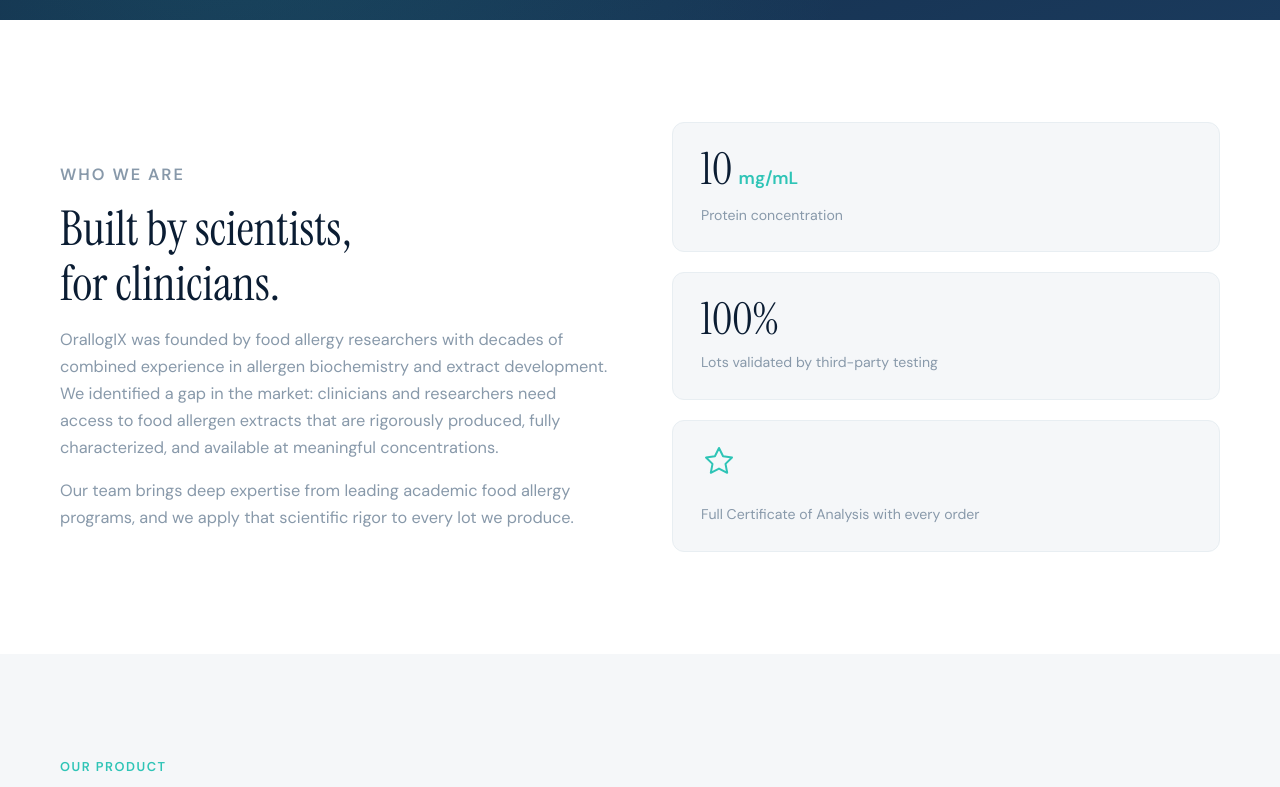
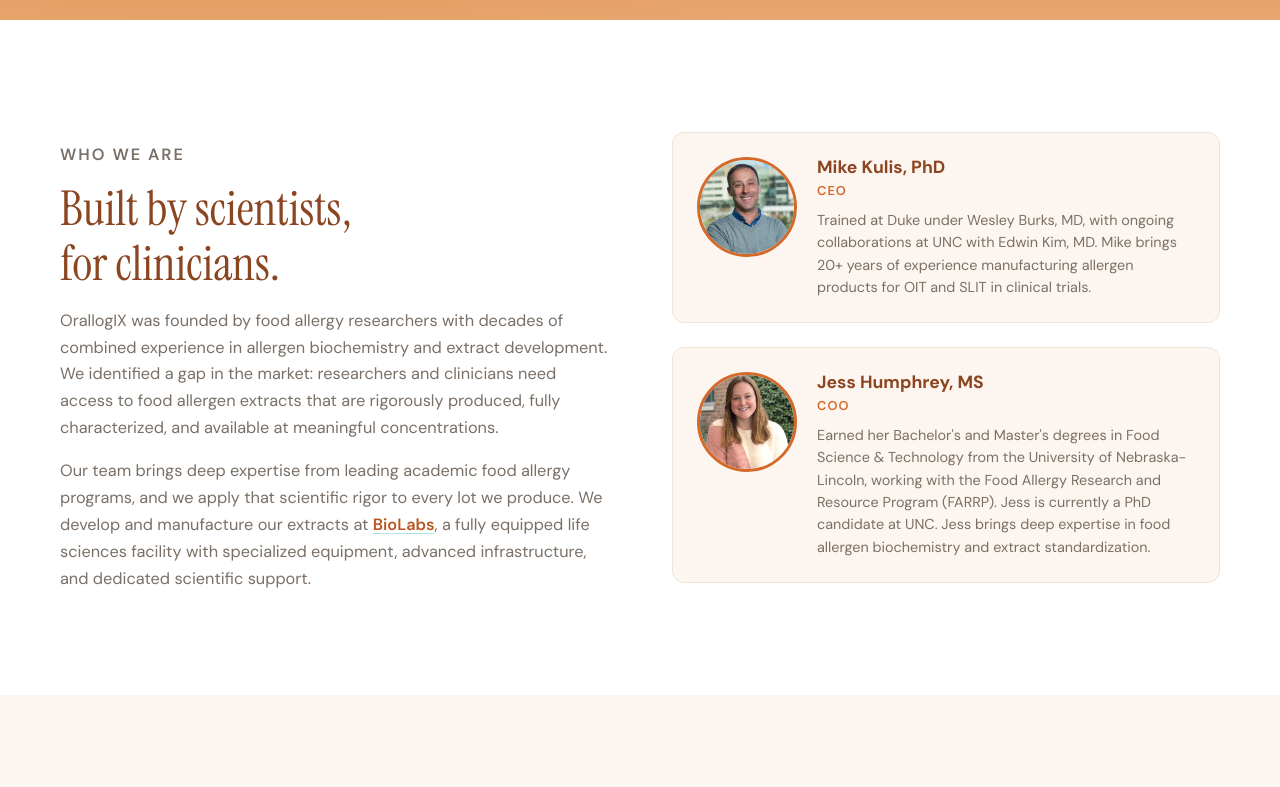
Before and after one commit to jess-orallogix/website, a plain HTML site: page index.html in a window 1280 px wide. Shown: the part 780-1567 px from the top of the page. Drawn offline with Linux system fonts and the light colour scheme.

Commit message:
Update About section with team profiles and warm orange color scheme

```diff
--- a/css/style.css
+++ b/css/style.css
@@ -4,15 +4,15 @@
 
 :root {
   /* Brand palette */
-  --color-navy:       #0B1D33;
-  --color-navy-mid:   #122A47;
-  --color-navy-light: #1A3A5C;
-  --color-teal:       #2EC4B6;
-  --color-teal-dark:  #1FA898;
-  --color-teal-glow:  rgba(46, 196, 182, 0.15);
-  --color-slate:      #8899AA;
-  --color-light:      #E8EEF2;
-  --color-off-white:  #F5F7F9;
+  --color-navy:       #8B4520;
+  --color-navy-mid:   #B85A28;
+  --color-navy-light: #D4762F;
+  --color-teal:       #D4692A;
+  --color-teal-dark:  #B85620;
+  --color-teal-glow:  rgba(212, 105, 42, 0.12);
+  --color-slate:      #7A7067;
+  --color-light:      #F0E4D9;
+  --color-off-white:  #FDF5EF;
   --color-white:      #FFFFFF;
 
   /* Typography */
@@ -87,16 +87,16 @@
 }
 
 .btn--primary {
-  background: var(--color-teal);
-  color: var(--color-navy);
-  border-color: var(--color-teal);
+  background: #FFF5E0;
+  color: #3B2314;
+  border-color: #FFF5E0;
 }
 
 .btn--primary:hover {
-  background: var(--color-teal-dark);
-  border-color: var(--color-teal-dark);
+  background: #FFFFFF;
+  border-color: #FFFFFF;
   transform: translateY(-1px);
-  box-shadow: 0 6px 24px rgba(46, 196, 182, 0.3);
+  box-shadow: 0 6px 24px rgba(0, 0, 0, 0.15);
 }
 
 .btn--outline {
@@ -177,8 +177,8 @@
 .nav__links a:hover { color: var(--color-white); }
 
 .nav__cta {
-  background: var(--color-teal);
-  color: var(--color-navy) !important;
+  background: #FFF5E0;
+  color: #3B2314 !important;
   padding: 0.55rem 1.3rem;
   border-radius: 60px;
   font-weight: 600 !important;
@@ -186,7 +186,7 @@
 }
 
 .nav__cta:hover {
-  background: var(--color-teal-dark);
+  background: #FFFFFF;
   transform: translateY(-1px);
 }
 
@@ -235,7 +235,7 @@
   align-items: center;
   justify-content: center;
   padding: 8rem 2rem 6rem;
-  background: linear-gradient(160deg, var(--color-navy) 0%, var(--color-navy-mid) 50%, var(--color-navy-light) 100%);
+  background: linear-gradient(180deg, var(--color-navy) 0%, var(--color-navy-mid) 40%, var(--color-navy-light) 70%, #E8A870 100%);
   overflow: hidden;
   text-align: center;
 }
@@ -262,7 +262,7 @@
   font-weight: 600;
   letter-spacing: 0.14em;
   text-transform: uppercase;
-  color: var(--color-teal);
+  color: #FFF5E0;
   margin-bottom: 1.5rem;
 }
 
@@ -275,7 +275,7 @@
 
 .hero__title em {
   font-style: italic;
-  color: var(--color-teal);
+  color: #3B2314;
 }
 
 .hero__subtitle {
@@ -335,6 +335,19 @@
 
 .about__text p:first-of-type { margin-top: 1.25rem; }
 
+.about__text a {
+  color: var(--color-teal-dark);
+  font-weight: 600;
+  text-decoration: underline;
+  text-decoration-color: rgba(46, 196, 182, 0.4);
+  text-underline-offset: 3px;
+  transition: var(--transition);
+}
+
+.about__text a:hover {
+  text-decoration-color: var(--color-teal-dark);
+}
+
 .about__stats {
   display: flex;
   flex-direction: column;
@@ -383,6 +396,111 @@
   color: var(--color-teal);
   margin-bottom: 0.25rem;
   width: 100%;
+}
+
+/* ---- About: Team Cards ---- */
+.about__team {
+  display: flex;
+  flex-direction: column;
+  gap: 1.5rem;
+}
+
+.team-card {
+  display: flex;
+  gap: 1.25rem;
+  background: var(--color-off-white);
+  border: 1px solid var(--color-light);
+  border-radius: var(--radius);
+  padding: 1.5rem;
+  transition: var(--transition);
+}
+
+.team-card:hover {
+  border-color: var(--color-teal);
+  box-shadow: 0 4px 20px var(--color-teal-glow);
+}
+
+.team-card__photo {
+  flex-shrink: 0;
+  width: 100px;
+  height: 100px;
+  border-radius: 50%;
+  overflow: hidden;
+  border: 3px solid var(--color-teal);
+}
+
+.team-card__photo img {
+  width: 100%;
+  height: 100%;
+  object-fit: cover;
+}
+
+.team-card__info {
+  display: flex;
+  flex-direction: column;
+  justify-content: center;
+}
+
+.team-card__name {
+  font-family: var(--font-body) !important;
+  font-size: 1.1rem;
+  font-weight: 700;
+  color: var(--color-navy);
+  margin-bottom: 0.15rem;
+}
+
+.team-card__role {
+  font-size: 0.8rem;
+  font-weight: 600;
+  letter-spacing: 0.08em;
+  text-transform: uppercase;
+  color: var(--color-teal);
+  margin-bottom: 0.5rem;
+}
+
+.team-card__bio {
+  font-size: 0.9rem;
+  color: var(--color-slate);
+  line-height: 1.55;
+}
+
+.about__track-record {
+  background: var(--color-off-white);
+  border: 1px solid var(--color-light);
+  border-radius: var(--radius);
+  padding: 1.5rem 1.75rem;
+}
+
+.about__track-record h3 {
+  font-family: var(--font-body) !important;
+  font-size: 1rem;
+  font-weight: 700;
+  color: var(--color-navy);
+  margin-bottom: 0.75rem;
+}
+
+.about__track-record ul {
+  list-style: none;
+  padding: 0;
+}
+
+.about__track-record li {
+  font-size: 0.9rem;
+  color: var(--color-slate);
+  padding: 0.3rem 0;
+  padding-left: 1.25rem;
+  position: relative;
+}
+
+.about__track-record li::before {
+  content: '';
+  position: absolute;
+  left: 0;
+  top: 0.7rem;
+  width: 6px;
+  height: 6px;
+  border-radius: 50%;
+  background: var(--color-teal);
 }
 
 /* ---- Product ---- */
@@ -654,6 +772,16 @@
 }
 
 @media (max-width: 640px) {
+  .team-card {
+    flex-direction: column;
+    align-items: center;
+    text-align: center;
+  }
+
+  .team-card__info {
+    align-items: center;
+  }
+
   .nav__links { display: none; }
   .nav__mobile-toggle { display: block; }
 
--- a/index.html
+++ b/index.html
@@ -64,25 +64,29 @@
       <div class="about__text">
         <p class="section-eyebrow">Who We Are</p>
         <h2>Built by scientists,<br>for clinicians.</h2>
-        <p>OrallogIX was founded by food allergy researchers with decades of combined experience in allergen biochemistry and extract development. We identified a gap in the market: clinicians and researchers need access to food allergen extracts that are rigorously produced, fully characterized, and available at meaningful concentrations.</p>
-        <p>Our team brings deep expertise from leading academic food allergy programs, and we apply that scientific rigor to every lot we produce.</p>
+        <p>OrallogIX was founded by food allergy researchers with decades of combined experience in allergen biochemistry and extract development. We identified a gap in the market: researchers and clinicians need access to food allergen extracts that are rigorously produced, fully characterized, and available at meaningful concentrations.</p>
+        <p>Our team brings deep expertise from leading academic food allergy programs, and we apply that scientific rigor to every lot we produce. We develop and manufacture our extracts at <a href="https://www.biolabs.io/" target="_blank" rel="noopener">BioLabs</a>, a fully equipped life sciences facility with specialized equipment, advanced infrastructure, and dedicated scientific support.</p>
       </div>
-      <div class="about__stats">
-        <div class="stat-card">
-          <span class="stat-card__number">10</span>
-          <span class="stat-card__unit">mg/mL</span>
-          <span class="stat-card__label">Protein concentration</span>
+      <div class="about__team">
+        <div class="team-card">
+          <div class="team-card__photo">
+            <img src="images/mike-kulis.png" alt="Mike Kulis, PhD">
+          </div>
+          <div class="team-card__info">
+            <h3 class="team-card__name">Mike Kulis, PhD</h3>
+            <span class="team-card__role">CEO</span>
+            <p class="team-card__bio">Trained at Duke under Wesley Burks, MD, with ongoing collaborations at UNC with Edwin Kim, MD. Mike brings 20+ years of experience manufacturing allergen products for OIT and SLIT in clinical trials.</p>
+          </div>
         </div>
-        <div class="stat-card">
-          <span class="stat-card__number">100%</span>
-          <span class="stat-card__unit"></span>
-          <span class="stat-card__label">Lots validated by third-party testing</span>
-        </div>
-        <div class="stat-card">
-          <span class="stat-card__icon">
-            <svg width="36" height="36" viewBox="0 0 36 36" fill="none"><path d="M18 3L22.09 11.26L31 12.58L24.5 18.89L26.18 27.77L18 23.54L9.82 27.77L11.5 18.89L5 12.58L13.91 11.26L18 3Z" stroke="currentColor" stroke-width="2" stroke-linecap="round" stroke-linejoin="round"/></svg>
-          </span>
-          <span class="stat-card__label">Full Certificate of Analysis with every order</span>
+        <div class="team-card">
+          <div class="team-card__photo">
+            <img src="images/jess-humphrey.png" alt="Jess Humphrey, MS">
+          </div>
+          <div class="team-card__info">
+            <h3 class="team-card__name">Jess Humphrey, MS</h3>
+            <span class="team-card__role">COO</span>
+            <p class="team-card__bio">Earned her Bachelor's and Master's degrees in Food Science &amp; Technology from the University of Nebraska-Lincoln, working with the Food Allergy Research and Resource Program (FARRP). Jess is currently a PhD candidate at UNC. Jess brings deep expertise in food allergen biochemistry and extract standardization.</p>
+          </div>
         </div>
       </div>
     </div>
@@ -119,7 +123,7 @@
             <svg width="40" height="40" viewBox="0 0 40 40" fill="none"><path d="M33 10L17 30L7 21" stroke="currentColor" stroke-width="2.5" stroke-linecap="round" stroke-linejoin="round"/></svg>
           </div>
           <h3>Third-Party Validated</h3>
-          <p>Independent testing by accredited laboratories — including InBio and Eurofins — confirms the identity, purity, and protein content of every production lot.</p>
+          <p>Independent testing by accredited laboratories confirms the identity, purity, and protein content of every production lot.</p>
         </div>
 
         <div class="product__card">
@@ -171,7 +175,7 @@
         <details class="faq__item">
           <summary class="faq__question">How is your product characterized?</summary>
           <div class="faq__answer">
-            <p>Every production lot undergoes SDS-PAGE protein profiling to confirm the expected protein banding pattern. We provide a full Certificate of Analysis (CoA) with each order, and lots are independently validated by accredited third-party labs including InBio and Eurofins for identity and protein content.</p>
+            <p>Every production lot undergoes SDS-PAGE protein profiling to confirm the expected protein banding pattern. We provide a full Certificate of Analysis (CoA) with each order, and lots are independently validated by accredited third-party laboratories for identity and protein content.</p>
           </div>
         </details>
 
```
Also changed, not shown: images/jess-humphrey.png (added), images/mike-kulis.png (added).
